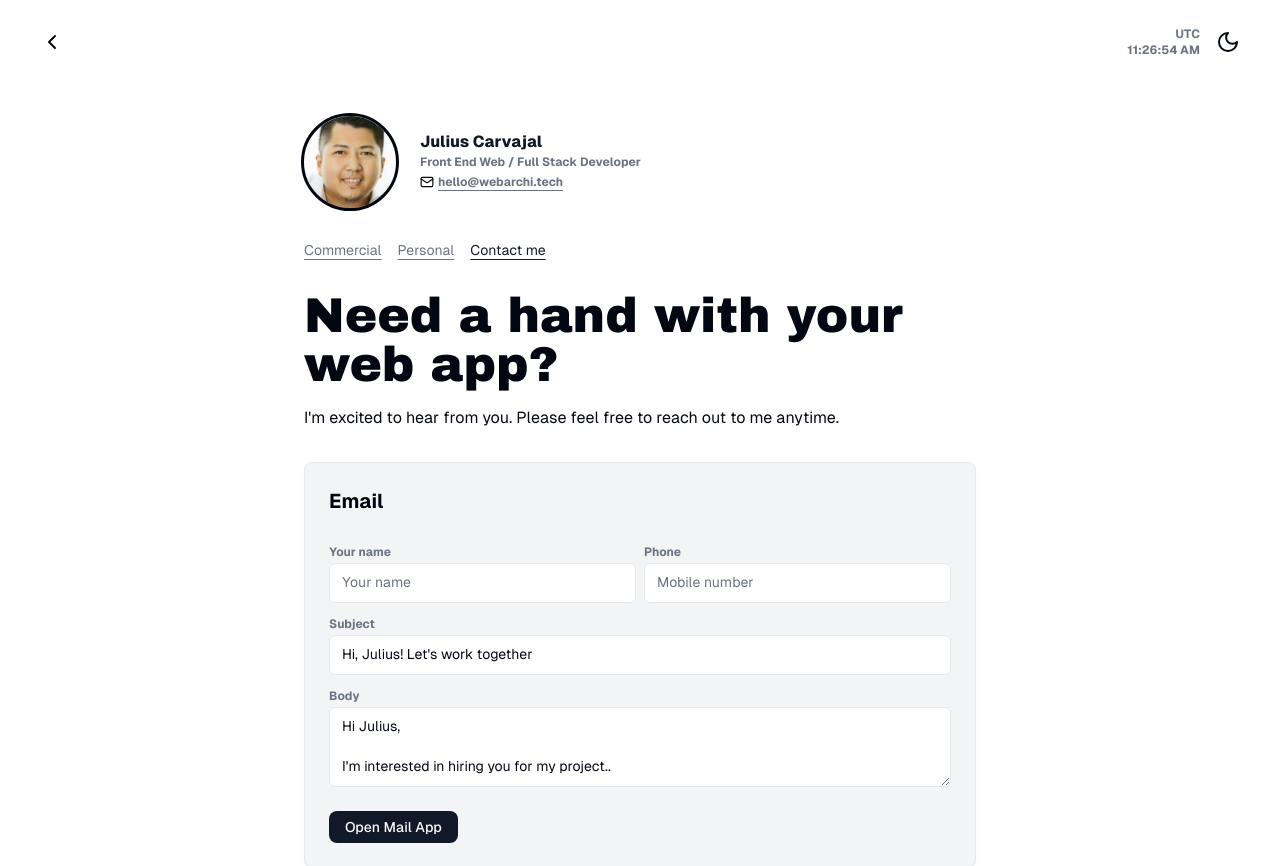
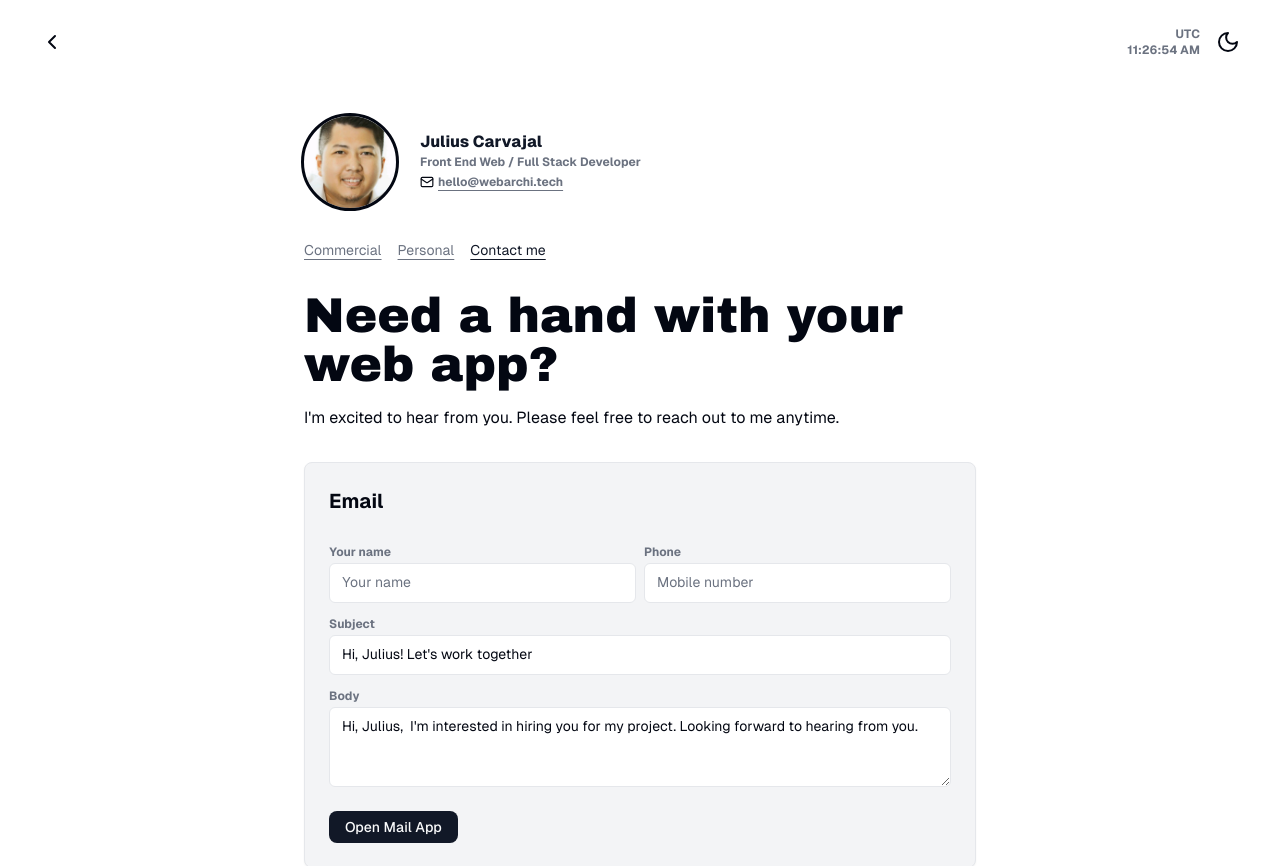
Before and after one commit to juliuscarvajal/next-cv, a Next.js app: page /projects/contact in a window 1280 px wide. Shown: the top 866 px of the page. Built offline with nearby package versions, Linux system fonts and the light colour scheme.

Commit message:
fix: [HP-0] ci

```diff
--- a/package.json
+++ b/package.json
@@ -19,6 +19,7 @@
     "@radix-ui/react-tooltip": "^1.1.3",
     "class-variance-authority": "^0.7.0",
     "clsx": "^2.1.1",
+    "lodash": "^4.17.21",
     "lucide-react": "^0.453.0",
     "next": "15.0.1",
     "react": "19.0.0-rc-69d4b800-20241021",
@@ -29,6 +30,7 @@
   },
   "devDependencies": {
     "@tailwindcss/typography": "^0.5.15",
+    "@types/lodash": "^4.17.13",
     "@types/node": "^20",
     "@types/react": "^18",
     "@types/react-dom": "^18",
--- a/src/components/mailer.tsx
+++ b/src/components/mailer.tsx
@@ -1,28 +1,30 @@
 "use client";
 
-import { useCallback, useState } from "react";
+import { useState } from "react";
 import { Input } from "./ui/input";
 import { Button } from "./ui/button";
 import { Textarea } from "./ui/textarea";
 import { Label } from "./ui/label";
 import { profileCopyText } from "@/constants/profile";
+import template from "lodash/template";
+// eslint-disable-next-line @typescript-eslint/no-require-imports
+const templateSettings = require("lodash/templateSettings");
+templateSettings.interpolate = /{{([\s\S]+?)}}/g;
 
 export const Mailer = () => {
   const [name, setName] = useState("");
   const [phone, setPhone] = useState("");
   const defaultSubject = "Hi, Julius! Let's work together";
   const [subject, setSubject] = useState(defaultSubject);
-  const [body, setBody] = useState(
-    `Hi Julius,\n\nI'm interested in hiring you for my project.`
+
+  const bodyTemplate = template(
+    "Hi, Julius, {{nameTemplate}}{{phoneTemplate}} I'm interested in hiring you for my project. Looking forward to hearing from you."
   );
-
-  const bodyWithOtherInfo = useCallback(
-    (value: string) =>
-      `${value}.\n${name ? `\nMy name is ${name}.\n` : ""}${
-        phone ? `\nYou can reach me at ${phone}.\n` : ""
-      }\nLooking forward to hearing from you soon!`,
-    [name, phone]
-  );
+  const bodyWithOtherInfo = bodyTemplate({
+    nameTemplate: name ? `My name is ${name}. ` : undefined,
+    phoneTemplate: phone ? `My phone number is ${phone}. ` : undefined,
+  });
+  const [body, setBody] = useState(bodyWithOtherInfo);
   return (
     <div className="space-y-6">
       <div className="space-y-2">
@@ -79,17 +81,22 @@ export const Mailer = () => {
           <Textarea
             id="body"
             placeholder="Body"
-            value={bodyWithOtherInfo(body)}
-            onChange={(e) => setBody(e.target.value)}
+            value={bodyTemplate({
+              nameTemplate: name ? `My name is ${name}. ` : undefined,
+              phoneTemplate: phone
+                ? `My phone number is ${phone}. `
+                : undefined,
+            })}
+            onChange={(e) => {
+              setBody(e.target.value);
+            }}
           />
         </div>
       </div>
       <div className="flex gap-2">
         <Button size="sm">
           <a
-            href={`mailto:${
-              profileCopyText.altEmail
-            }?subject=${subject}&body=${bodyWithOtherInfo(body)}`}
+            href={`mailto:${profileCopyText.altEmail}?subject=${subject}&body=${bodyWithOtherInfo}`}
           >
             Open Mail App
           </a>
```
Also changed, not shown: 1 other file (tests, documents, lock files or other folders).
